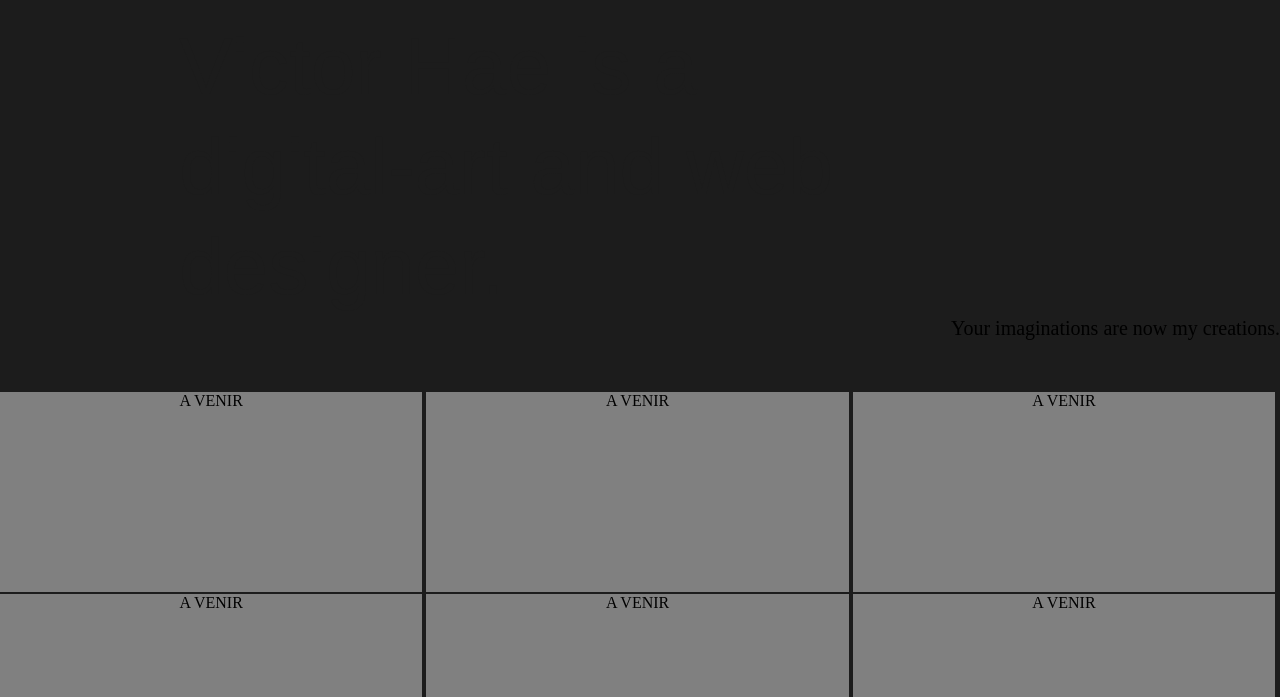
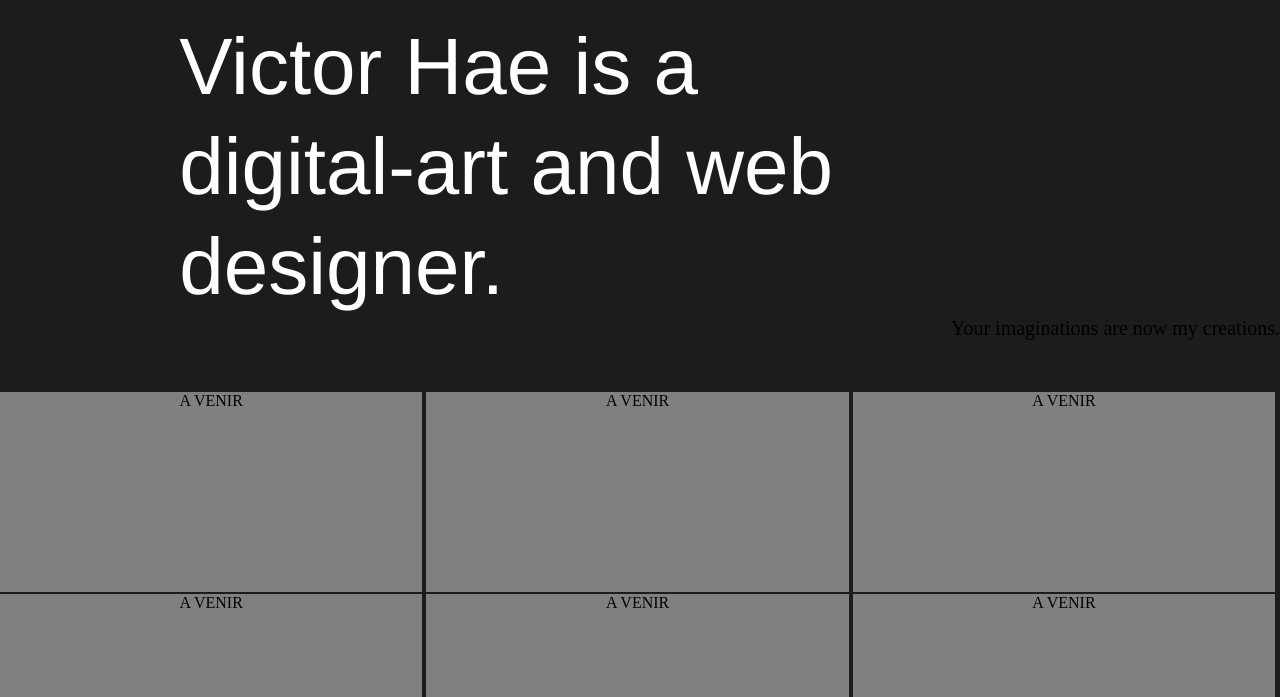
Before and after one commit to Ylhan64/vhae, a plain HTML site: page index.html in a window 1280 px wide. Shown: the part 103-800 px from the top of the page. Drawn offline with Linux system fonts and the light colour scheme.

Commit message:
Update commandevhae.css

```diff
--- a/commandevhae.css
+++ b/commandevhae.css
@@ -21,7 +21,7 @@ src: url("Yk.ttf");
 	font-family: Helvetica;
 	font-weight: none;
 	border: none;
-	color: #1C1C1C;
+	color: white;
 	margin: auto;
 }
 .princibar {
```
